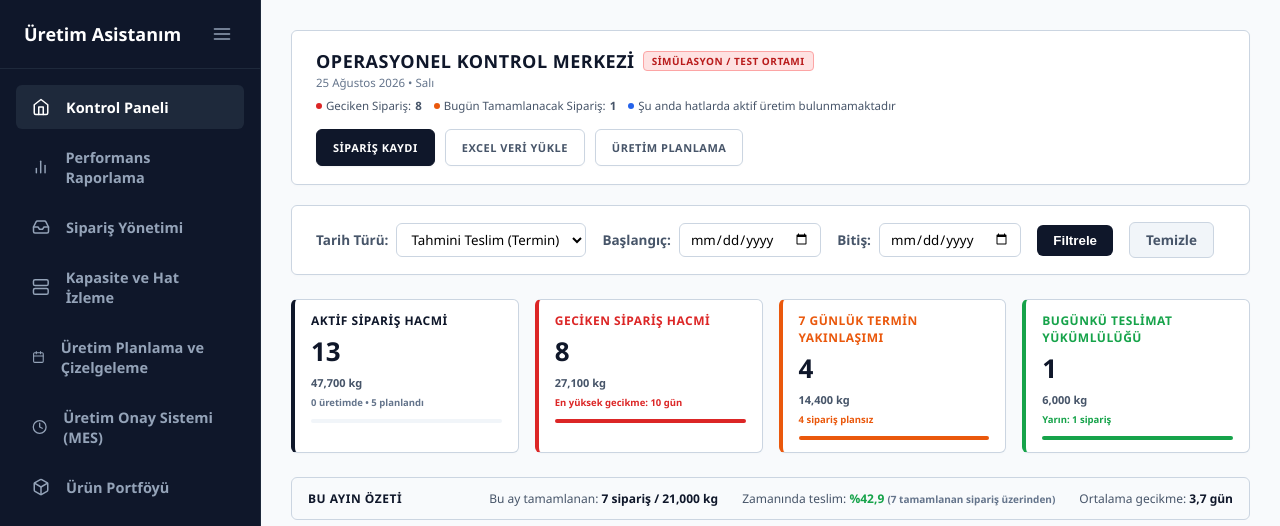
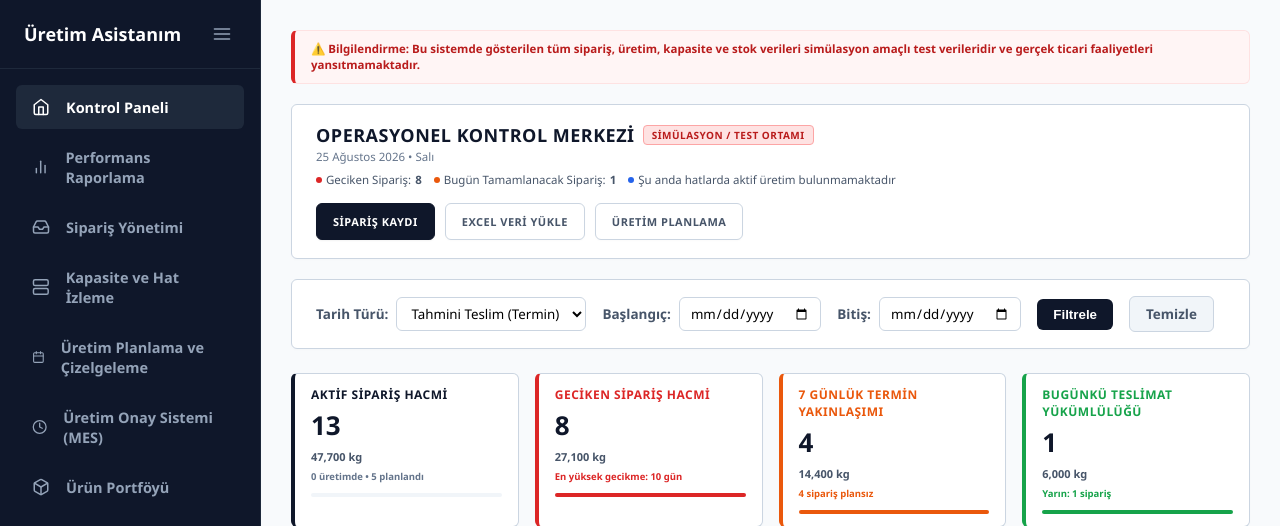
Before and after one commit to Esmanurpolaat/-uretim-asistan-m, a FastAPI app: page / in a window 1280 px wide. Shown: the top 526 px of the page. Run offline with FastAPI, Linux system fonts and the light colour scheme; data comes from the database, SQL or seed files in the repository.

Commit message:
docs: Ana sayfa en ustune belirgin simulasyon verisi bilgilendirme banneri eklendi

```diff
--- a/app/templates/index.html
+++ b/app/templates/index.html
@@ -526,6 +526,10 @@
 
         <!-- ⚙️ SAĞ PANEL (Ana İçerik Alanı) -->
         <div class="main-content">
+            <!-- Üst Uyarı Bannerı -->
+            <div style="background-color: #fff5f5; border: 1px solid #fee2e2; border-left: 4px solid #dc2626; padding: 10px 16px; border-radius: 6px; margin-bottom: 20px; font-size: 11.5px; color: #b91c1c; font-weight: 700; line-height: 1.4;">
+                ⚠️ Bilgilendirme: Bu sistemde gösterilen tüm sipariş, üretim, kapasite ve stok verileri simülasyon amaçlı test verileridir ve gerçek ticari faaliyetleri yansıtmamaktadır.
+            </div>
 
             <!-- Karşılama ve Canlı Durum Şeridi -->
             <div style="display: flex; justify-content: space-between; align-items: center; background: white; padding: 18px 24px; border-radius: 6px; border: 1px solid #cbd5e1; box-shadow: 0 1px 3px rgba(0,0,0,0.02); flex-wrap: wrap; gap: 16px; margin-bottom: 20px;">
```
